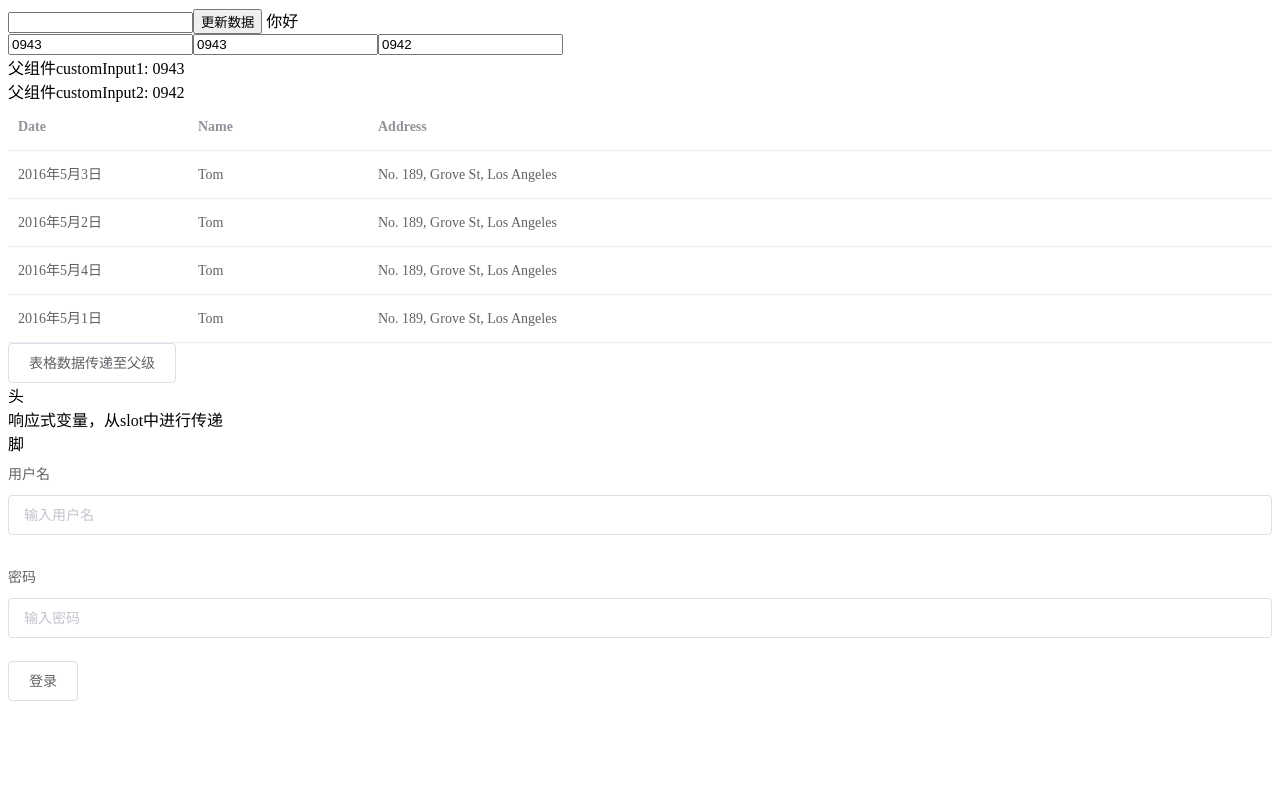
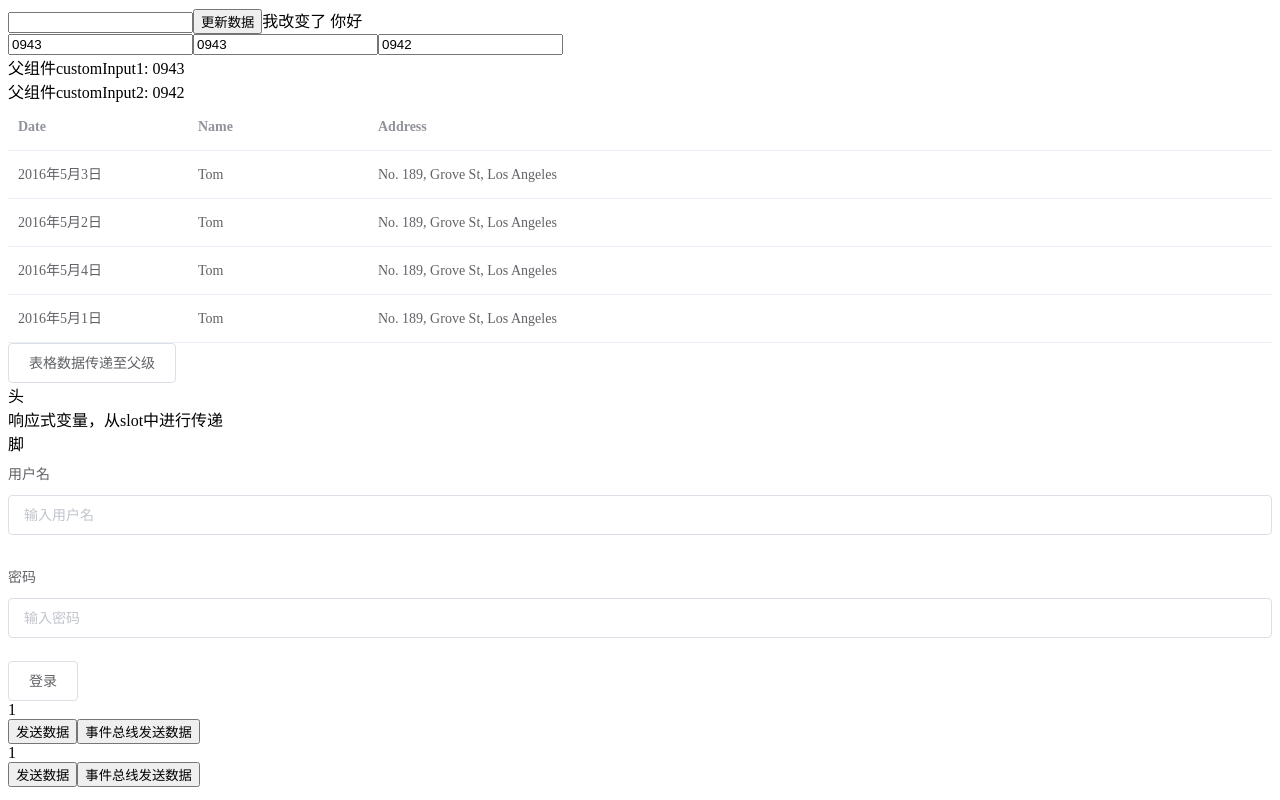
Before and after one commit to JinweiOS/learnV3, a Vue app: page / in a window 1280 px wide. Built offline with nearby package versions, Linux system fonts and the light colour scheme.

Commit message:
feat: 事件总线

```diff
--- a/package.json
+++ b/package.json
@@ -11,6 +11,7 @@
   },
   "dependencies": {
     "element-plus": "^2.3.9",
+    "mitt": "^3.0.1",
     "vue": "^3.3.4"
   },
   "devDependencies": {
--- a/src/Main.vue
+++ b/src/Main.vue
@@ -3,8 +3,10 @@ import AttrComp from '@/component/Attr.vue'
 
 import TableComp from '@/component/Table.vue'
 import CustomInput from '@/component/CustomInput.vue'
-import { ref } from 'vue'
-import AsyncData from './component/AsyncData.vue'
+import { ref, provide } from 'vue'
+import AsyncData from '@/component/AsyncData.vue'
+import PingComp from '@/component/Ping.vue'
+import PongComp from '@/component/Pong.vue'
 export default {
   name: 'MainComp',
   // 局部注册
@@ -13,7 +15,9 @@ export default {
     AttrComp,
     TableComp,
     CustomInput,
-    AsyncData
+    AsyncData,
+    PingComp,
+    PongComp
   },
   setup() {
     const msgText = ref('hello world')
@@ -21,6 +25,7 @@ export default {
       name: '哈哈哈哈'
     })
 
+    provide('msgObj', msgObj)
 
     const count = ref(0)
     const customInput = ref('0941')
@@ -103,6 +108,10 @@ export default {
   <div>父组件customInput2: {{ customInput2 }}</div>
   <table-comp :send-parent="setMainTableData" @submit-data="getData"></table-comp>
   <attr-comp class="title-pjw" @click="() => console.log('p')"></attr-comp>
+  <div>
+    <ping-comp></ping-comp>
+    <pong-comp></pong-comp>
+  </div>
 </template>
 
 <style scoped>
--- a/src/component/AsyncData.vue
+++ b/src/component/AsyncData.vue
@@ -1,5 +1,5 @@
 <script>
-import { onMounted, ref, watch } from 'vue'
+import { ref, watch, inject } from 'vue'
 
 export default {
   props: ['msg'],
@@ -8,7 +8,6 @@ export default {
   setup(props, { emit }) {
     console.log('props', props.msg.people.msg)
     const msgLocal = ref('')
-
     function updateP() {
       emit('update', msgLocal.value)
     }
@@ -18,9 +17,12 @@ export default {
         msgLocal.value = props.msg.people.msg
       }
     )
+    // 依赖注入
+    const msgObj = inject('msgObj')
     return {
       msgLocal,
-      updateP
+      updateP,
+      msgObj
     }
   }
 }
@@ -30,4 +32,5 @@ export default {
   <!-- <div>{{ msg?.people?.msg }}</div> -->
   <input v-model="msgLocal" />
   <button @click="updateP">更新数据</button>
+  <span>{{ msgObj.name }}</span>
 </template>
--- /dev/null
+++ b/src/component/Ping.vue
@@ -0,0 +1,39 @@
+<script>
+import { ref, watch } from 'vue'
+import { pingSend, pongSend } from '@/util/pingpang.js'
+import eventbus from '@/util/eventbus.js'
+export default {
+  name: 'PingComp',
+  setup() {
+    const count = ref(1)
+
+    eventbus.on('pong', (val) => {
+      count.value += val
+    })
+
+    function send() {
+      pingSend.value = count.value
+    }
+
+    function sendByBus() {
+      eventbus.emit('ping', count.value)
+    }
+
+    watch(pongSend, (newVal) => {
+      count.value += newVal
+    })
+    return {
+      count,
+      send,
+      sendByBus
+    }
+  }
+}
+</script>
+<template>
+  <div>
+    <div>{{ count }}</div>
+    <button @click="send">发送数据</button>
+    <button @click="sendByBus">事件总线发送数据</button>
+  </div>
+</template>
--- /dev/null
+++ b/src/component/Pong.vue
@@ -0,0 +1,39 @@
+<script>
+import { ref, watch } from 'vue'
+import eventbus from '@/util/eventbus.js'
+import { pingSend, pongSend } from '@/util/pingpang'
+export default {
+  name: 'PongComp',
+  setup() {
+    const count = ref(1)
+    watch(pingSend, (newVal) => {
+      count.value += newVal
+    })
+
+    function sendByBus() {
+      eventbus.emit('pong', count.value)
+    }
+
+    eventbus.on('ping', (val) => {
+      count.value += val
+    })
+
+
+    function send() {
+      pongSend.value = count.value
+    }
+    return {
+      count,
+      send,
+      sendByBus
+    }
+  }
+}
+</script>
+<template>
+  <div>
+    <div>{{ count }}</div>
+    <button @click="send">发送数据</button>
+    <button @click="sendByBus">事件总线发送数据</button>
+  </div>
+</template>
--- /dev/null
+++ b/src/util/eventbus.js
@@ -0,0 +1,5 @@
+import mitt from 'mitt'
+
+const eventBus = mitt()
+
+export default eventBus
--- /dev/null
+++ b/src/util/pingpang.js
@@ -0,0 +1,9 @@
+import {ref} from 'vue'
+
+const pingSend = ref(0)
+const pongSend = ref(0)
+
+export {
+  pingSend,
+  pongSend
+}
```
Also changed, not shown: 1 other file (tests, documents, lock files or other folders).
